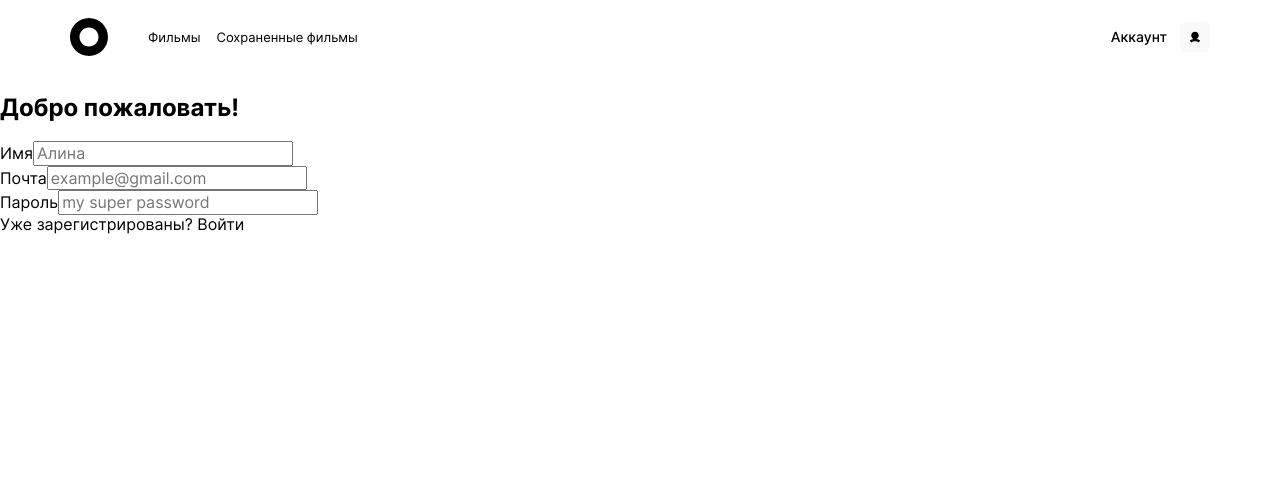
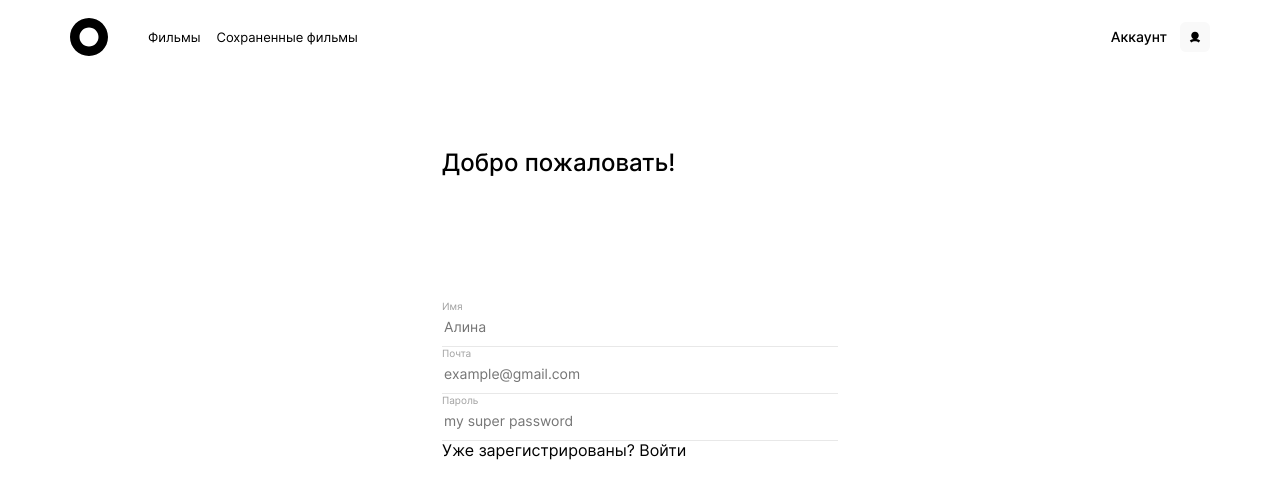
Before and after one commit to alinasemm/movies-explorer-frontend, a React (Create React App) app: page /signup in a window 1280 px wide. Shown: the top 498 px of the page. Built offline with nearby package versions, Linux system fonts and the light colour scheme.

Commit message:
Прописала разметку для компонента Input

```diff
--- a/src/components/Form/Form.css
+++ b/src/components/Form/Form.css
@@ -1,5 +1,5 @@
 .form {
-  min-width: 410px;
+  width: 396px;
   display: flex;
   flex-direction: column;
   margin-bottom: 220px;
--- a/src/components/Input/Input.css
+++ b/src/components/Input/Input.css
@@ -0,0 +1,23 @@
+.input-container {
+  display: grid;
+  width: 396px;
+  row-gap: 5px;
+  border-bottom: 1px solid #E8E8E8
+}
+
+.label {
+  font-style: normal;
+  font-weight: normal;
+  font-size: 10px;
+  line-height: 12px;
+  color: #A0A0A0;
+}
+
+.input {
+  border: 0;
+  margin-bottom: 10px;
+  font-style: normal;
+  font-weight: normal;
+  font-size: 14px;
+  line-height: 17px;
+}
--- a/src/components/Input/Input.js
+++ b/src/components/Input/Input.js
@@ -2,7 +2,7 @@ import React from 'react';
 
 function Input({ label, ...props }) {
   return (
-    <div className='container'>
+    <div className='input-container'>
       <label className='label'>
         {label}
       </label>
--- a/src/components/Profile/Profile.css
+++ b/src/components/Profile/Profile.css
@@ -4,7 +4,7 @@
   align-items: center;
 }
 
-.profile__name {
+.greeting {
   font-style: normal;
   font-weight: 500;
   font-size: 24px;
@@ -56,12 +56,12 @@
   color: #FF4062;
 }
 
-.labels:first-child {
+.profile__labels:first-child {
   border-bottom: 1px solid #E8E8E8;
   padding-bottom: 16px;
 }
 
-.labels:last-child {
+.profile__labels:last-child {
   padding-top: 17px;
 }
 
@@ -84,7 +84,7 @@
 
 @media screen and (max-width: 400px) {
 
-  .profile__name {
+  .greeting {
     margin-top: 70px;
     margin-bottom: 80px;
   }
--- a/src/components/Profile/Profile.js
+++ b/src/components/Profile/Profile.js
@@ -3,7 +3,7 @@ import React from 'react';
 function Profile() {
   return (
     <div className='profile'>
-      <h2 className='profile__name'>Привет, Виталий!</h2>
+      <h2 className='greeting'>Привет, Виталий!</h2>
       <form className='profile__form'>
         <div className='profile__labels'>
           <label>
--- a/src/components/Register/Register.css
+++ b/src/components/Register/Register.css
@@ -0,0 +1,5 @@
+.register {
+  display: flex;
+  flex-direction: column;
+  align-items: center;
+}
--- a/src/components/Register/Register.js
+++ b/src/components/Register/Register.js
@@ -6,14 +6,16 @@ function Register() {
   const history = useHistory();
 
   return (
-    <Form
+    <div className='register'>
+      <Form
       title='Добро пожаловать!'
-    >
+      >
       <span className="" onClick={() => history.push('/signin')}>
         Уже зарегистрированы?
         Войти
       </span>
-    </Form>
+      </Form>
+    </div>
   );
 }
 
--- a/src/index.css
+++ b/src/index.css
@@ -28,3 +28,5 @@
 
 @import './components/PageNotFound/PageNotFound.css';
 @import './components/Preloader/Preloader.css';
+@import './components/Form/Form.css';
+@import './components/Input/Input.css';
```
